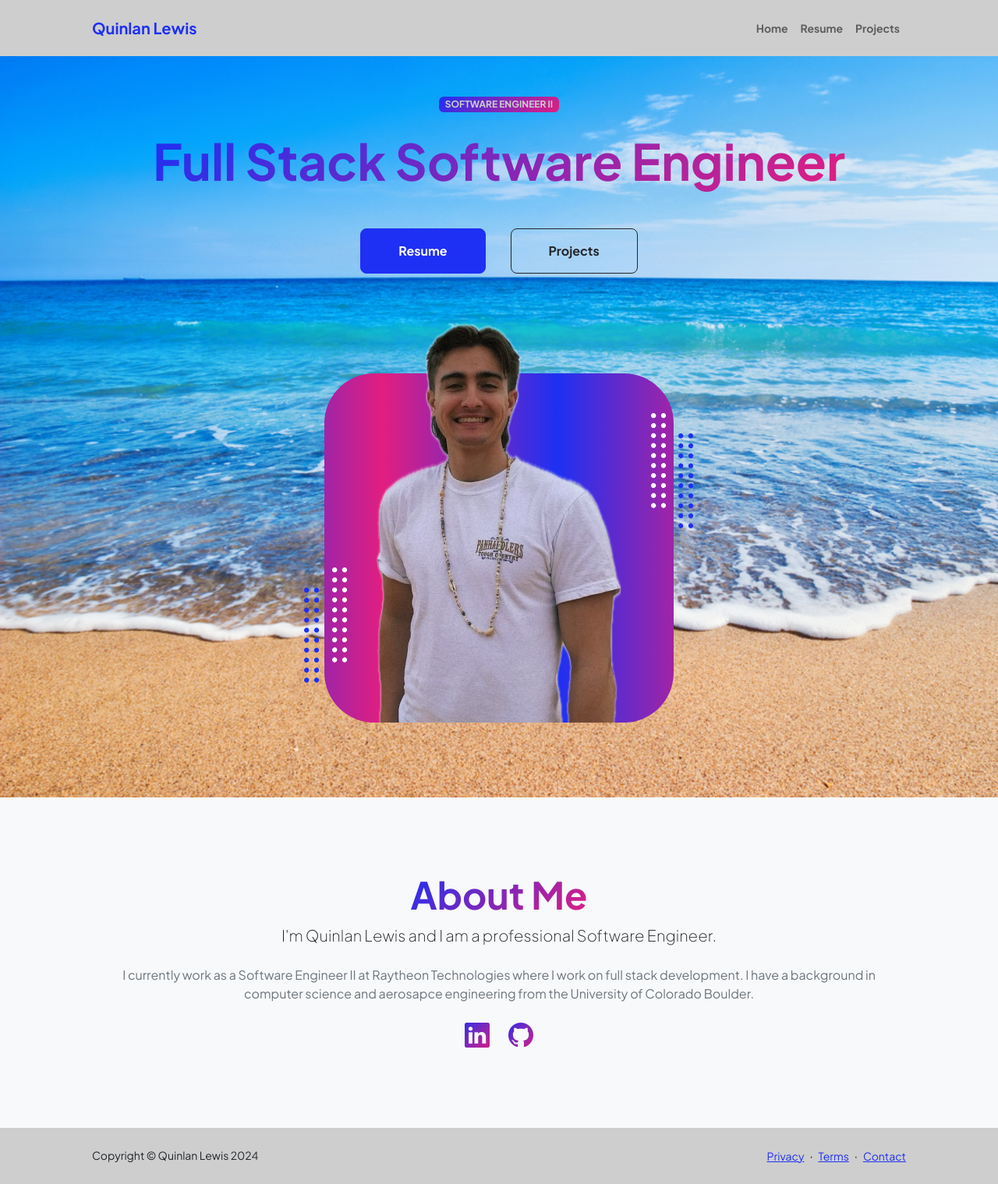
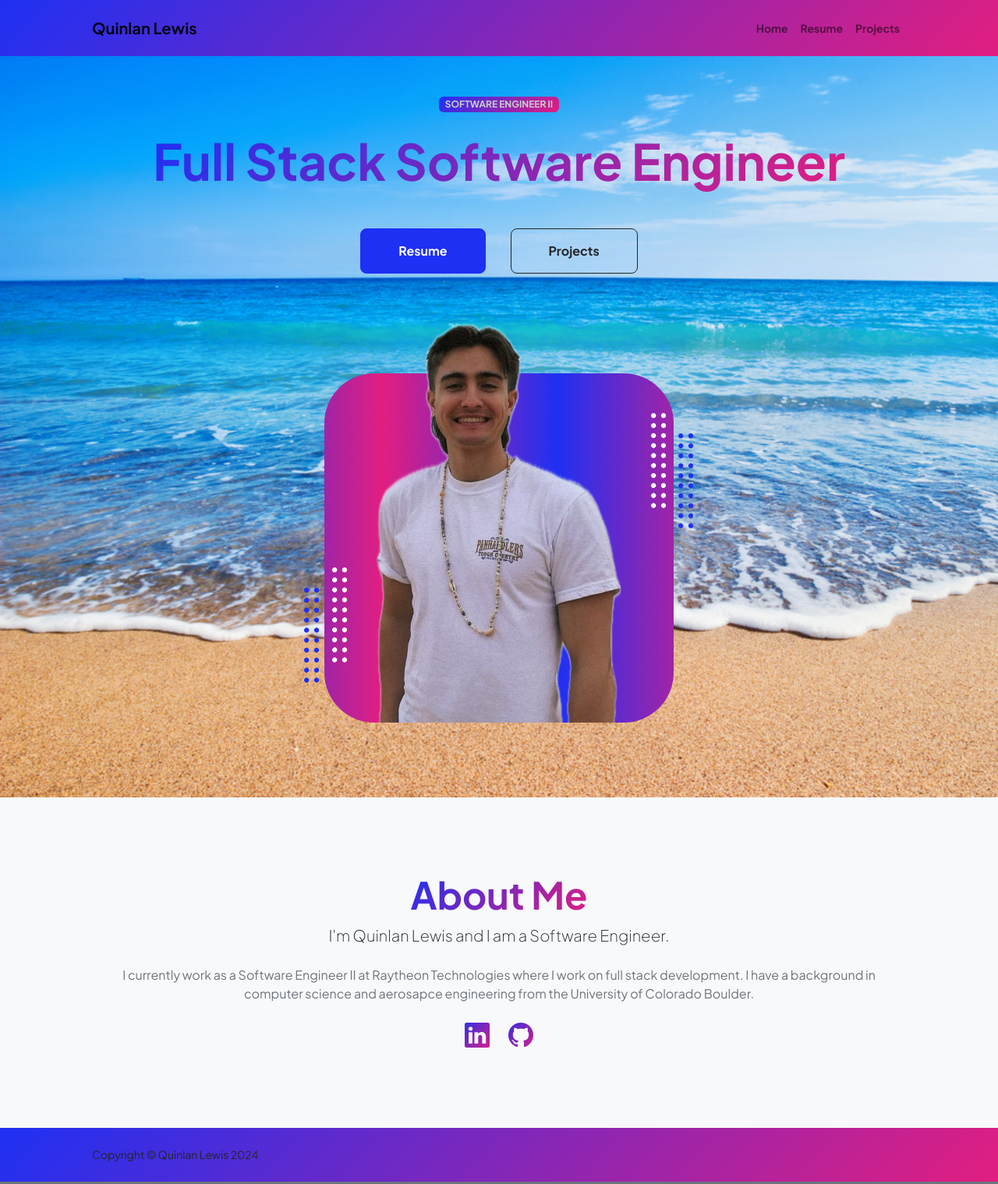
Before and after one commit to quinlan-lewis/quinlan-lewis.github.io, a plain HTML site: page index.html in a window 1280 px wide. Shown: the whole page at 78% size. Drawn offline with nearby package versions, Linux system fonts and the light colour scheme.

Commit message:
Updates to header and footer

```diff
--- a/index.html
+++ b/index.html
@@ -20,9 +20,9 @@
     <body class="d-flex flex-column h-100">
         <main class="flex-shrink-0">
             <!-- Navigation-->
-            <nav class="navbar navbar-expand-lg navbar-light bg-white py-3">
+            <nav class="navbar navbar-expand-lg navbar-light bg-gradient-primary-to-secondary py-3">
                 <div class="container px-5">
-                    <a class="navbar-brand" href="index.html"><span class="fw-bolder text-primary">Quinlan Lewis</span></a>
+                    <a class="navbar-brand" href="index.html"><span class="fw-bolder">Quinlan Lewis</span></a>
                     <button class="navbar-toggler" type="button" data-bs-toggle="collapse" data-bs-target="#navbarSupportedContent" aria-controls="navbarSupportedContent" aria-expanded="false" aria-label="Toggle navigation"><span class="navbar-toggler-icon"></span></button>
                     <div class="collapse navbar-collapse" id="navbarSupportedContent">
                         <ul class="navbar-nav ms-auto mb-2 mb-lg-0 small fw-bolder">
@@ -180,7 +180,7 @@
                         <div class="col-xxl-8">
                             <div class="text-center my-5">
                                 <h2 class="display-5 fw-bolder"><span class="text-gradient d-inline">About Me</span></h2>
-                                <p class="lead fw-light mb-4">I'm Quinlan Lewis and I am a professional Software Engineer.</p>
+                                <p class="lead fw-light mb-4">I'm Quinlan Lewis and I am a Software Engineer.</p>
                                 <p class="text-muted">I currently work as a Software Engineer II at Raytheon Technologies where I work on full stack development. I have a background in computer science and aerosapce engineering from the University of Colorado Boulder.</p>
                                 <div class="d-flex justify-content-center fs-2 gap-4">
                                     <a class="text-gradient" href="https://www.linkedin.com/in/quinlan-lewis-1749971b6/"><i class="bi bi-linkedin"></i></a>
@@ -193,16 +193,16 @@
             </section>
         </main>
         <!-- Footer-->
-        <footer class="bg-white py-4 mt-auto">
+        <footer class="bg-gradient-primary-to-secondary py-4 mt-auto">
             <div class="container px-5">
                 <div class="row align-items-center justify-content-between flex-column flex-sm-row">
                     <div class="col-auto"><div class="small m-0">Copyright &copy; Quinlan Lewis 2024</div></div>
                     <div class="col-auto">
-                        <a class="small" href="#!">Privacy</a>
+                        <!-- <a class="small" href="#!">Privacy</a>
                         <span class="mx-1">&middot;</span>
                         <a class="small" href="#!">Terms</a>
                         <span class="mx-1">&middot;</span>
-                        <a class="small" href="#!">Contact</a>
+                        <a class="small" href="#!">Contact</a> -->
                     </div>
                 </div>
             </div>
--- a/projects.html
+++ b/projects.html
@@ -20,9 +20,9 @@
     <body class="d-flex flex-column h-100 bg-light">
         <main class="flex-shrink-0">
             <!-- Navigation-->
-            <nav class="navbar navbar-expand-lg navbar-light bg-white py-3">
+            <nav class="navbar navbar-expand-lg navbar-light bg-gradient-primary-to-secondary py-3">
                 <div class="container px-5">
-                    <a class="navbar-brand" href="index.html"><span class="fw-bolder text-primary">Quinlan Lewis</span></a>
+                    <a class="navbar-brand" href="index.html"><span class="fw-bolder">Quinlan Lewis</span></a>
                     <button class="navbar-toggler" type="button" data-bs-toggle="collapse" data-bs-target="#navbarSupportedContent" aria-controls="navbarSupportedContent" aria-expanded="false" aria-label="Toggle navigation"><span class="navbar-toggler-icon"></span></button>
                     <div class="collapse navbar-collapse" id="navbarSupportedContent">
                         <ul class="navbar-nav ms-auto mb-2 mb-lg-0 small fw-bolder">
@@ -97,16 +97,16 @@
             </section>
         </main>
         <!-- Footer-->
-        <footer class="bg-white py-4 mt-auto">
+        <footer class="bg-gradient-primary-to-secondary py-4 mt-auto">
             <div class="container px-5">
                 <div class="row align-items-center justify-content-between flex-column flex-sm-row">
                     <div class="col-auto"><div class="small m-0">Copyright &copy; Quinlan Lewis 2024</div></div>
                     <div class="col-auto">
-                        <a class="small" href="#!">Privacy</a>
+                        <!-- <a class="small" href="#!">Privacy</a>
                         <span class="mx-1">&middot;</span>
                         <a class="small" href="#!">Terms</a>
                         <span class="mx-1">&middot;</span>
-                        <a class="small" href="#!">Contact</a>
+                        <a class="small" href="#!">Contact</a> -->
                     </div>
                 </div>
             </div>
@@ -114,6 +114,5 @@
         <!-- Bootstrap core JS-->
         <script src="https://cdn.jsdelivr.net/npm/bootstrap@5.2.3/dist/js/bootstrap.bundle.min.js"></script>
         <!-- Core theme JS-->
-        <script src="js/scripts.js"></script>
     </body>
 </html>
```
Also changed, not shown: resume.html (+5 -6 lines), css/styles.css, 1 other file.
